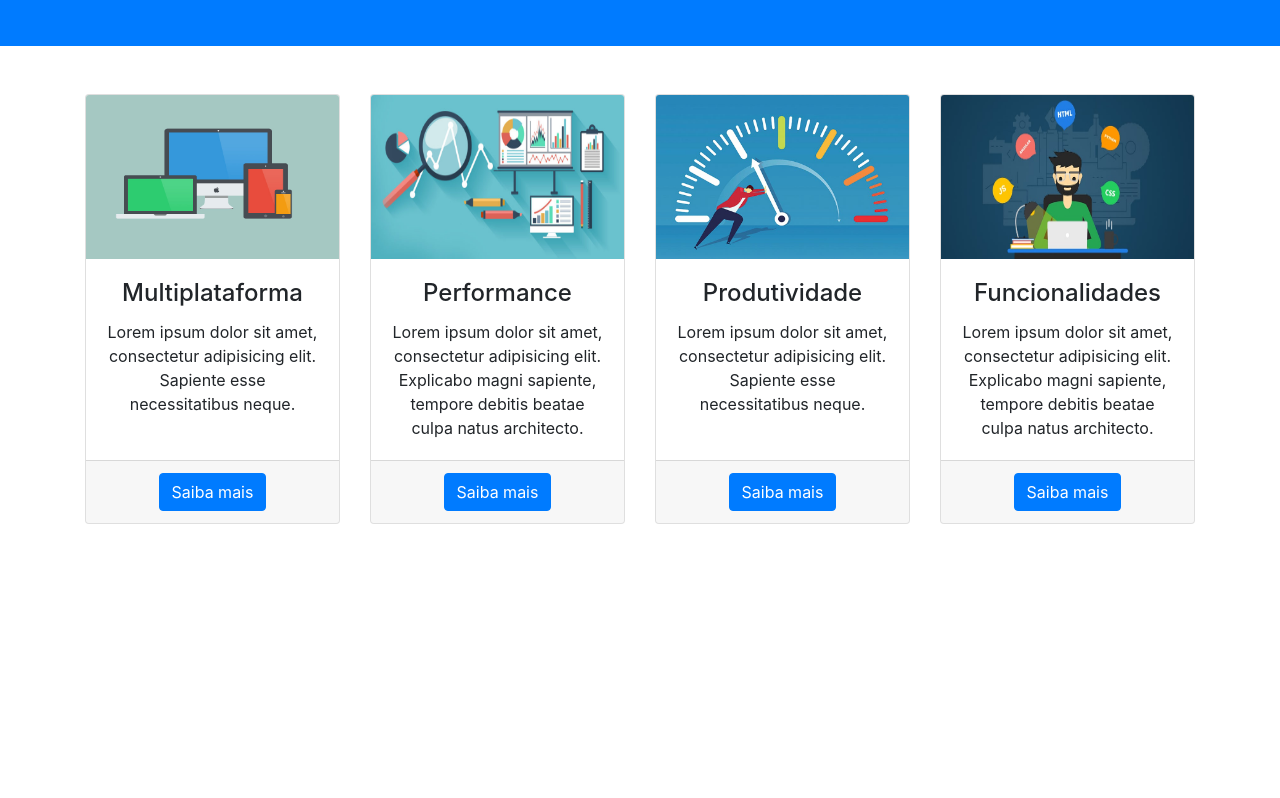
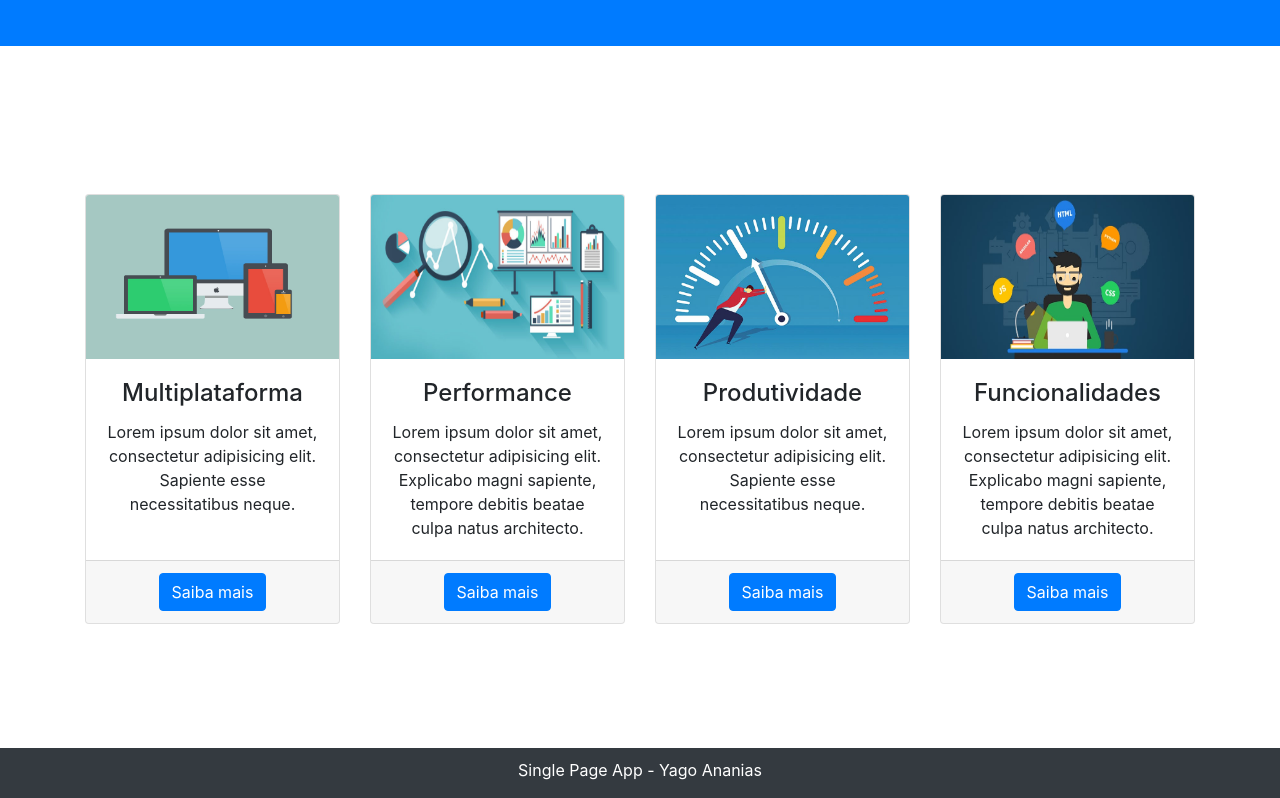
Before and after one commit to yagoananias/angular-single-page-app, an Angular app in the folder angular-single-page-app/: page / in a window 1280 px wide. Shown: the part 350-1148 px from the top of the page. Before the commit the page ends 898 px from the top, so only its background shows below. Built offline with nearby package versions, Linux system fonts and the light colour scheme.

Commit message:
Placing footer

```diff
--- a/angular-single-page-app/src/app/app.component.html
+++ b/angular-single-page-app/src/app/app.component.html
@@ -100,4 +100,16 @@
   </div>
 </div>
 
-<!-- EndvContent  -->
+<!-- End Content  -->
+
+<!-- Footer  -->
+
+<footer class="bg-dark fixed-bottom footer">
+  <div>
+    <p style="padding-top: 10px;" class="text-white">
+      Single Page App - Yago Ananias
+    </p>
+  </div>
+</footer>
+
+<!-- End Footer  -->
--- a/angular-single-page-app/src/styles.css
+++ b/angular-single-page-app/src/styles.css
@@ -1 +1,16 @@
 /* You can add global styles to this file, and also import other style files */
+.main-container {
+  padding-top: 100px;
+  padding-right: 15px;
+  padding-left: 15px;
+  padding-bottom: 100px;
+  margin-right: auto;
+  margin-left: auto;
+  overflow: hidden;
+}
+
+.footer {
+  height: 50px;
+  text-align: center;
+  position: static;
+}
```
